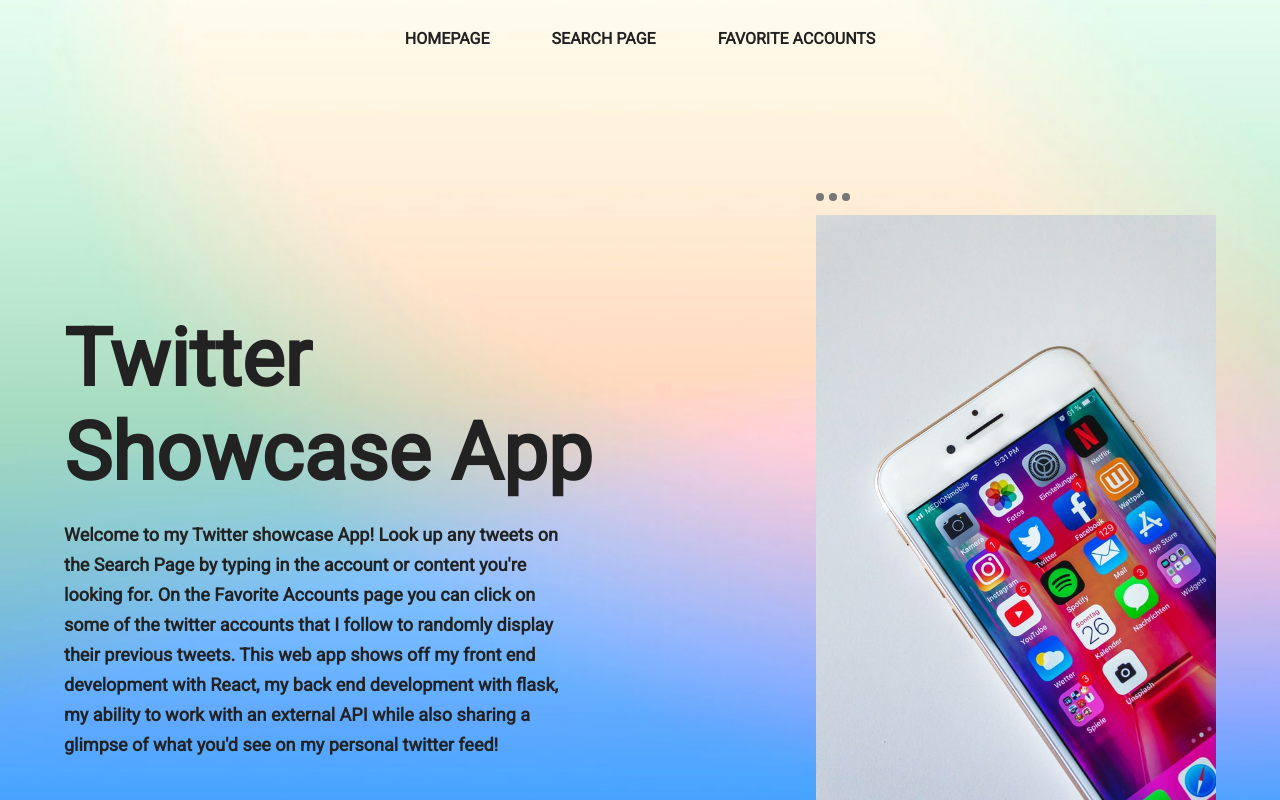
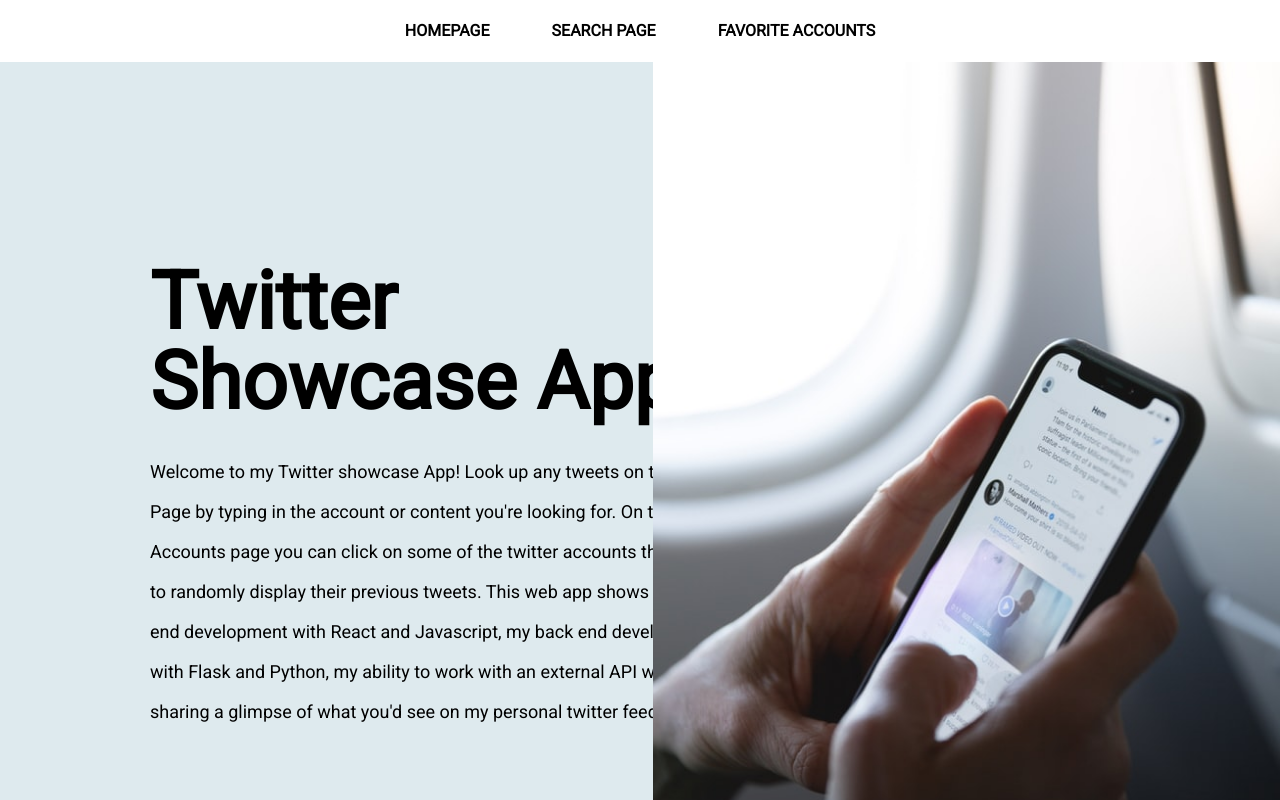
Before and after one commit to RaymondQuocDang/Twitter-App, a React (Create React App) app in the folder twitter-app/: page / in a window 1280 px wide. Shown: the top 800 px of the page. Built offline with nearby package versions, Linux system fonts and the light colour scheme.

Commit message:
Updated homepage and overall styling of web app

```diff
--- a/twitter-app/src/App.css
+++ b/twitter-app/src/App.css
@@ -2,8 +2,3 @@
   margin: 0;
   padding: 0;
 }
-
-body {
-  background-image: url('./components/images/MixedColors.png');
-  background-size: cover;
-}
--- a/twitter-app/src/App.js
+++ b/twitter-app/src/App.js
@@ -8,6 +8,7 @@
 
 function App() {
 
+
   return (
     <Router>
     <div>
@@ -16,7 +17,7 @@
       </div>
       <div>
         <Routes>
-          <Route exact path='/' element={<Homepage className='homepage-component' />} />
+          <Route exact path='/' element={<Homepage/>}/>
           <Route exact path='/search-page' element={<SearchPage/>} />
           <Route exact path='/favorite-accounts' element={<FavoriteAccounts/>} />
         </Routes>
--- a/twitter-app/src/components/Homepage.css
+++ b/twitter-app/src/components/Homepage.css
@@ -1,13 +1,17 @@
+body {
+    height: 100%;
+}
+
+
 .flex-container {
     display: flex;
-    width: 90%;
-    margin-left: auto;
-    margin-right: auto;
-    margin-top: 50px;
+    width: 100%;
+    height: 940px;
 }
 
 .title-description-container {
     flex: 1;
+    background-color: #deeaee;
 }
 
 
@@ -16,39 +20,55 @@
     font-size: 80px;
     font-weight: 900;
     margin-top: 200px;
-    color: #222;
+    color: black;
+    margin-left: 150px;
+    line-height: 80px;
 }
 
 .description {
     font-family: Roboto, Arial, Helvetica, sans-serif;
-    width: 500px;
-    margin-top: 20px;
+    width: 600px;
+    margin-top: 30px;
     font-size: 18px;
-    font-weight: 600;
-    color: #222;
-    line-height: 30px;
+    font-weight: 500;
+    color: black;
+    line-height: 40px;
+    margin-left: 150px;
 }
 
-.dot-image-container {
+
+.image-container {
+    position: relative;
     flex: 1;
+    background-color: #deeaee;
 }
 
-.dot-container {
- margin-left: 200px;
- margin-top: 75px;
+.homepage-image {
+    position: absolute;
+    height: 100%;
+    right: 0;
+    top: 0;
+    bottom: 0;
+    opacity: var(--opacity-image-1);
+    transition: opacity 0.75s ease;
 }
 
-.dot {
-    height: 8px;
-    width: 8px;
-    background-color: #777;
-    border-radius: 50%;
-    display: inline-block;
-    margin-right: 5px;
-  }
+.homepage-image-2 {
+    position: absolute;
+    height: 100%;
+    right: 0;
+    top: 0;
+    bottom: 0;
+    opacity: var(--opacity-image-2);
+    transition: opacity 0.75s ease;
+}
 
-.homepage-image {
-    height: 600px;
-    margin-left: 200px;
-    margin-top: 10px;
+.homepage-image-3 {
+    position: absolute;
+    height: 100%;
+    right: 0;
+    top: 0;
+    bottom: 0;
+    opacity: var(--opacity-image-3);
+    transition: opacity 0.75s ease;
 }
--- a/twitter-app/src/components/Homepage.js
+++ b/twitter-app/src/components/Homepage.js
@@ -1,7 +1,39 @@
 import Iphone from './images/Iphone.jpg';
+import HoldingPhone from './images/HoldingPhone.jpg';
+import LaptopOnDesk from './images/LaptopOnDesk.jpg';
 import './Homepage.css'
+import { useEffect } from 'react';
+
 
 function Homepage() {
+
+    useEffect(() => {
+        const homepageImageTransitions = setInterval(transitionBetweenImages, 3000)
+        return () => clearInterval(homepageImageTransitions);
+    }, []);
+
+    function transitionBetweenImages () {
+
+        const opacityImageOne = getComputedStyle(document.documentElement).getPropertyValue('--opacity-image-1');
+        const opacityImageTwo = getComputedStyle(document.documentElement).getPropertyValue('--opacity-image-2');
+        const opacityImageThree = getComputedStyle(document.documentElement).getPropertyValue('--opacity-image-3');
+
+        if (opacityImageOne == 1) {
+            document.documentElement.style.setProperty('--opacity-image-1', 0);
+            document.documentElement.style.setProperty('--opacity-image-2', 1);
+        }
+
+        if (opacityImageTwo == 1) {
+            document.documentElement.style.setProperty('--opacity-image-2', 0);
+            document.documentElement.style.setProperty('--opacity-image-3', 1);
+        }
+
+        if (opacityImageThree == 1) {
+            document.documentElement.style.setProperty('--opacity-image-3', 0);
+            document.documentElement.style.setProperty('--opacity-image-1', 1);
+        }
+    }
+
 
     return(
         <div className='flex-container'>
@@ -10,18 +42,13 @@
                     <h1 className='title'>Twitter Showcase App</h1>
                 </div>
                 <div className='description-container'>
-                    <p className='description'>Welcome to my Twitter showcase App! Look up any tweets on the Search Page by typing in the account or content you're looking for. On the Favorite Accounts page you can click on some of the twitter accounts that I follow to randomly display their previous tweets. This web app shows off my front end development with React, my back end development with flask, my ability to work with an external API while also sharing a glimpse of what you'd see on my personal twitter feed!</p>
+                    <p className='description'>Welcome to my Twitter showcase App! Look up any tweets on the Search Page by typing in the account or content you're looking for. On the Favorite Accounts page you can click on some of the twitter accounts that I follow to randomly display their previous tweets. This web app shows off my front end development with React and Javascript, my back end development with Flask and Python, my ability to work with an external API while also sharing a glimpse of what you'd see on my personal twitter feed!</p>
                 </div>
             </div>
-            <div className='dot-image-container'>
-                <div className='dot-container'>
-                    <span class="dot"></span>
-                    <span class="dot"></span>
-                    <span class="dot"></span>
-                </div>
-                <div className='image-container'>
-                    <img className='homepage-image' src={Iphone} alt='Three rotating images. Iphone, laptop and person holding phone.' />
-                </div>
+            <div className='image-container'>
+                <img className='homepage-image' src={Iphone} alt='Iphone' />
+                <img className='homepage-image-2' src={HoldingPhone} alt='Person holding an Iphone' />
+                <img className='homepage-image-3' src={LaptopOnDesk} alt='Laptop on a desk' />
             </div>
         </div>
     );
--- a/twitter-app/src/components/NavBar.css
+++ b/twitter-app/src/components/NavBar.css
@@ -4,9 +4,10 @@
 
 .nav-bar {
     list-style-type: none;
-    margin-top: 15px;
     padding: 0;
     overflow: hidden;
+    padding-top: 1vh;
+    padding-bottom: 1vh;
 }
 
 
@@ -17,12 +18,13 @@
 
 .nav-button-link {
     text-decoration: none;
-    color: #222;
+    color: black;
     text-align: center;
     font-family: Roboto, Arial, Helvetica, sans-serif;
     font-size: 16px;
     font-weight: 600;
     padding: 15px;
+    line-height: 1vh;
 }
 
 .nav-button-link:hover {
--- /dev/null
+++ b/twitter-app/src/index.css
@@ -0,0 +1,5 @@
+:root {
+    --opacity-image-1: 1;
+    --opacity-image-2: 0;
+    --opacity-image-3: 0;
+}
--- a/twitter-app/src/index.js
+++ b/twitter-app/src/index.js
@@ -1,10 +1,9 @@
 import React from 'react';
 import ReactDOM from 'react-dom/client';
 import App from './App';
+import './index.css';
 
 const root = ReactDOM.createRoot(document.getElementById('root'));
 root.render(
-  <React.StrictMode>
     <App />
-  </React.StrictMode>
 );
```
